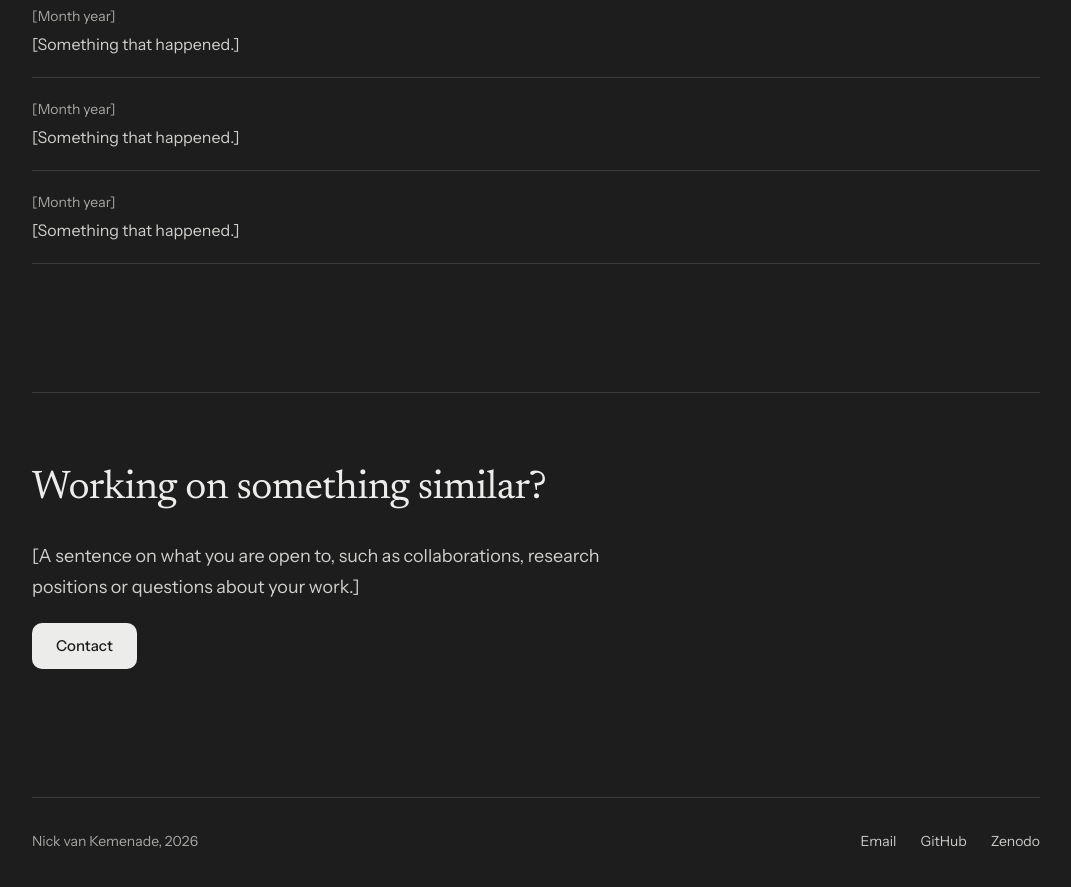
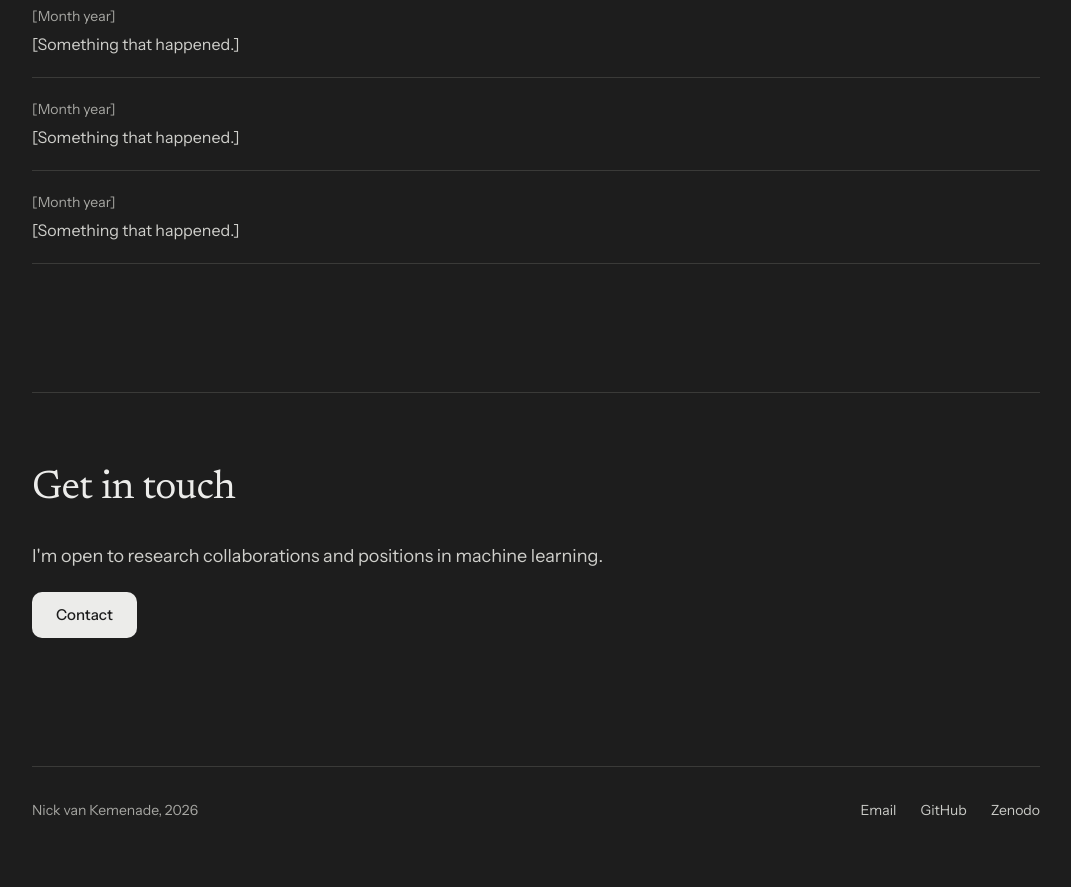
Before and after one commit to nickvankemenade-ai/nickvankemenade-ai.github.io, a Jekyll site: the page built from index.html, in a window 1280 px wide and 900 px high, scrolled down 2303 px. Shown: the top 887 px of the window, without its empty margins (104-1175 px from the left). Built offline with Jekyll 4.4.1, drawn with Linux system fonts in a browser that asks for light colours.

Commit message:
Fill in contact, closing, works and about text
Co-Authored-By: Claude Opus 5.5 <noreply@anthropic.com>

```diff
--- a/about/index.html
+++ b/about/index.html
@@ -6,7 +6,5 @@ title: About
 </header>
 
 <div class="about prose">
-  <p>[A paragraph about who you are and what you work on.]</p>
-  <p>[A paragraph about your background: where you studied, what led you to this field.]</p>
-  <p>[A paragraph about what you are looking for next, or what you do outside research.]</p>
+  <p>I'm an independent machine learning researcher. My work focuses on neural networks.</p>
 </div>
--- a/contact/index.html
+++ b/contact/index.html
@@ -3,7 +3,7 @@ title: Contact
 ---
 <header class="page-head">
   <h1>Contact</h1>
-  <p class="lede">[A sentence on what you are happy to hear about, and how quickly you usually reply.]</p>
+  <p class="lede">For questions about my work, collaborations or positions, email me. I usually reply within a few days.</p>
 </header>
 
 <ul class="contact-list">
--- a/index.html
+++ b/index.html
@@ -43,7 +43,7 @@ title: Home
 </section>
 
 <section class="section closing">
-  <h2>Working on something similar?</h2>
-  <p>[A sentence on what you are open to, such as collaborations, research positions or questions about your work.]</p>
+  <h2>Get in touch</h2>
+  <p>I'm open to research collaborations and positions in machine learning.</p>
   <a class="button button-light" href="{{ '/contact/' | relative_url }}">Contact</a>
 </section>
--- a/works/index.html
+++ b/works/index.html
@@ -3,7 +3,7 @@ title: Works
 ---
 <header class="page-head">
   <h1>Works</h1>
-  <p class="lede">[A sentence on the kind of work collected here.]</p>
+  <p class="lede">Everything I've worked on, including research papers and projects.</p>
 </header>
 
 {% assign works = site.works | sort: 'date' | reverse %}
```
